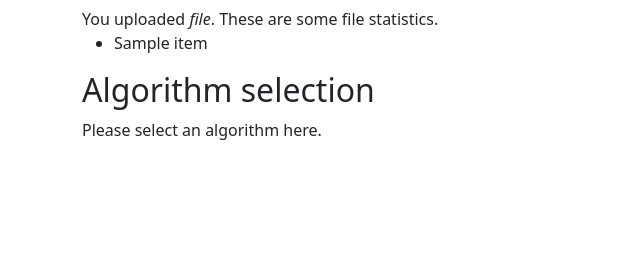
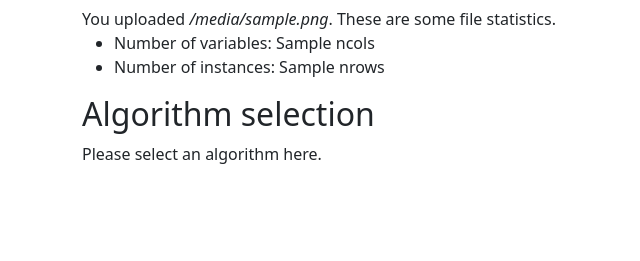
Before and after one commit to andreasknoben/ml-online, a Flask app: template app/templates/select-algorithm.html in a window 1280 px wide. Shown: the part 351-612 px from the top of the page, without its empty margins (0-640 px from the left). Run offline with Flask 2, Linux system fonts and the light colour scheme; the template is opened without the code that fills it: most values are stand-ins (such as "Sample title", 1, 10 or a date in 2020); some libraries are stand-ins or nearby versions.

Commit message:
Some data statistics

```diff
--- a/app/app.py
+++ b/app/app.py
@@ -1,5 +1,6 @@
 import os
 from flask import Flask, render_template, redirect, url_for, request
+from funcs import data_statistics
 
 app = Flask(__name__)
 
@@ -7,7 +8,8 @@ app.config["MAX_CONTENT_LENGTH"] = 4196 * 4196
 app.config["UPLOAD_EXTENSIONS"] = [".csv"]
 app.config["UPLOAD_PATH"] = "uploads"
 
-data = dict()
+filename = None
+
 
 @app.route('/')
 def index():
@@ -26,12 +28,14 @@ def wrong_file():
 
 @app.route('/algorithm')
 def select_algorithm():
-    return render_template("select-algorithm.html", data = data["file_stats"])
+    stats = data_statistics(filename)
+    return render_template("select-algorithm.html", data = stats)
 
 
 @app.route('/', methods=["POST"])
 def upload_file():
     uploaded_file = request.files["file"]
+    global filename
     filename = uploaded_file.filename
     if uploaded_file.filename != "":
         file_ext = os.path.splitext(filename)[1]
@@ -39,7 +43,6 @@ def upload_file():
             return redirect(url_for("wrong_file"))
         else:
             uploaded_file.save(os.path.join(app.config["UPLOAD_PATH"], "dataset.csv"))
-            data["file_stats"] = [{'name': uploaded_file.filename}]
             return redirect(url_for("select_algorithm"))
     return redirect(url_for("index"))
 
--- a/app/templates/select-algorithm.html
+++ b/app/templates/select-algorithm.html
@@ -44,12 +44,15 @@
             <div class="row">
                 <div class="col-8">
                     <h2>File</h2>
-                    You uploaded <i>file</i>. These are some file statistics.
+                    {% for item in data %}
+                    You uploaded <i>{{item.filename}}</i>. These are some file statistics.
                     <ul>
-                        {% for item in data %}
-                            <li>{{item.name}}</li>
-                        {% endfor %}
-                        </ul>
+
+                        <li>Number of variables: {{item.ncols}}</li>
+                        <li>Number of instances: {{item.nrows}}</li>
+
+                    </ul>
+                    {% endfor %}
                 </div>
             </div>
             <div class="row">
```
Also changed, not shown: app/funcs.py (added, +13 -0 lines).
